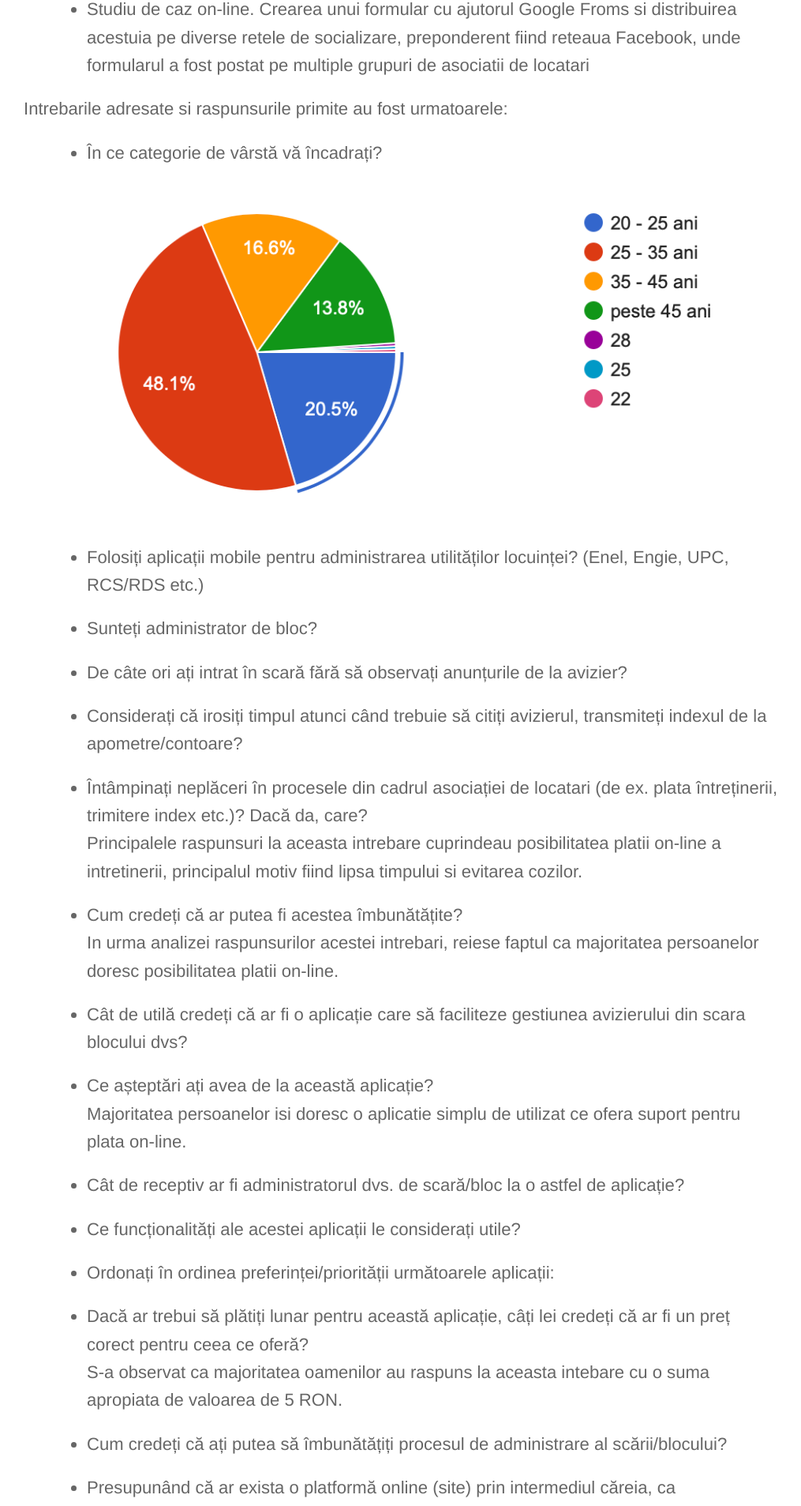
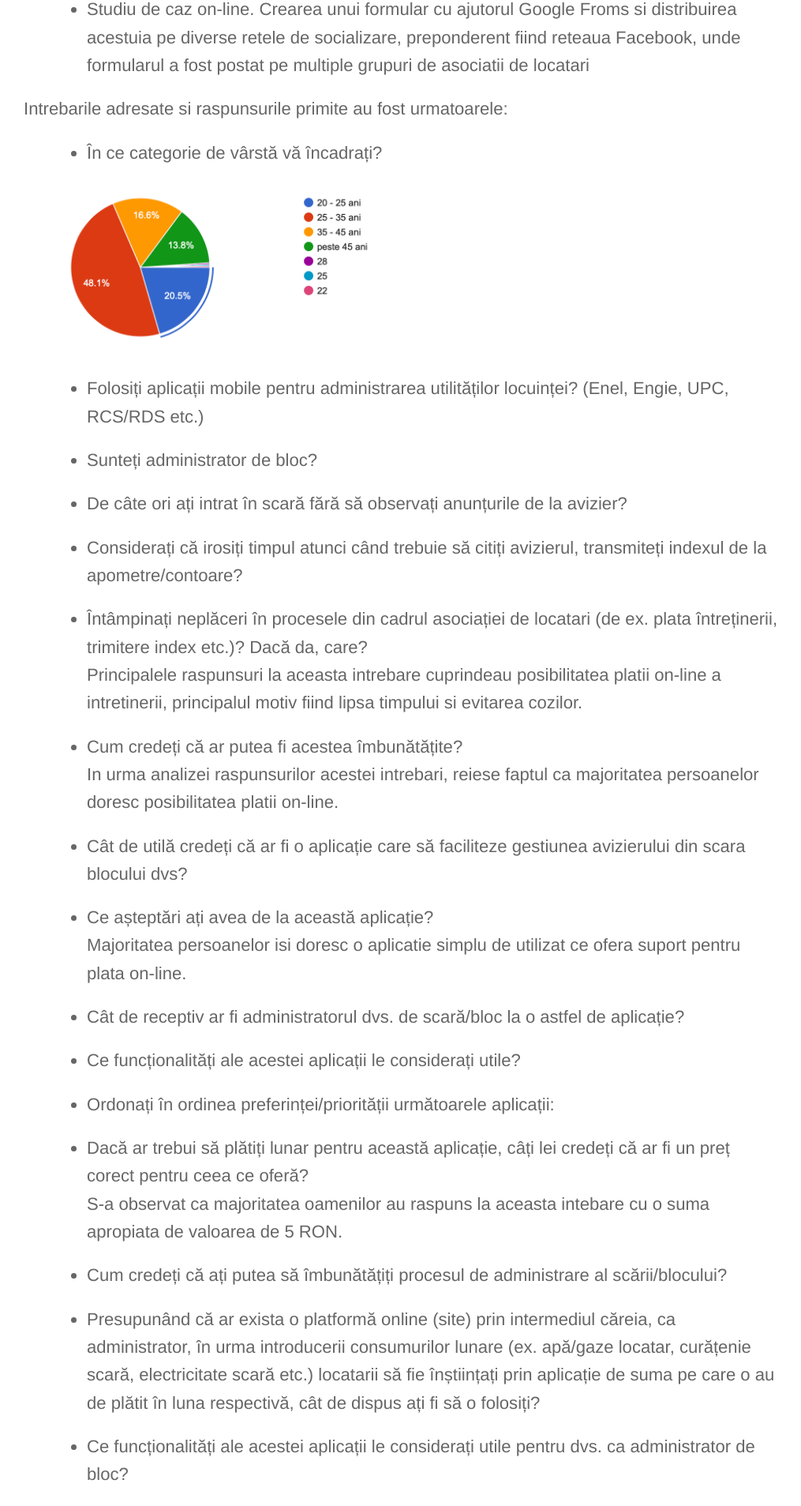
Before and after one commit to rptoma/Flaty, a Jekyll site: the page built from _posts/2018-10-28-validare.md, in a window 1280 px wide. Shown: the part 1916-3823 px from the top of the page at 79% size, without its empty margins (110-1125 px from the left). Built offline with Jekyll 4.4.1, drawn with Linux system fonts in a browser that asks for light colours.

Commit message:
Updated '_posts/2018-10-28-validare.md' via CloudCannon

```diff
--- a/_posts/2018-10-28-validare.md
+++ b/_posts/2018-10-28-validare.md
@@ -29,7 +29,7 @@ Dat fiind faptul ca dorinta noastra este de a crea o aplicatie mobila, publicul
 Intrebarile adresate si raspunsurile primite au fost urmatoarele:
 > * În ce categorie de vârstă vă încadrați?
 
-<img src="https://github.com/rptoma/Flaty/raw/master/_posts/validare/varsta.png" height="50"/>
+<img src="https://github.com/rptoma/Flaty/raw/master/_posts/validare/varsta.png" width="500"/>
 
 > * Folosiți aplicații mobile pentru administrarea utilităților locuinței? (Enel, Engie, UPC, RCS/RDS etc.)
 
```
